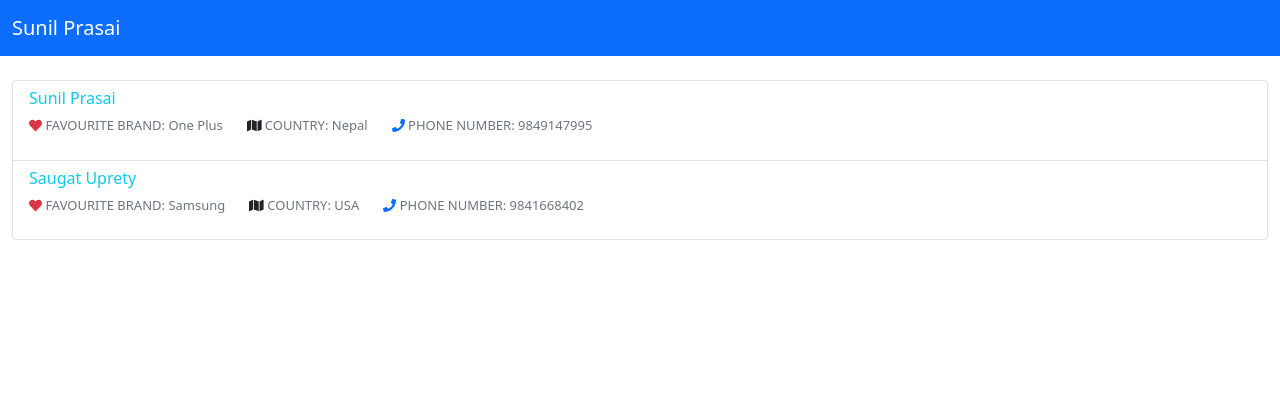
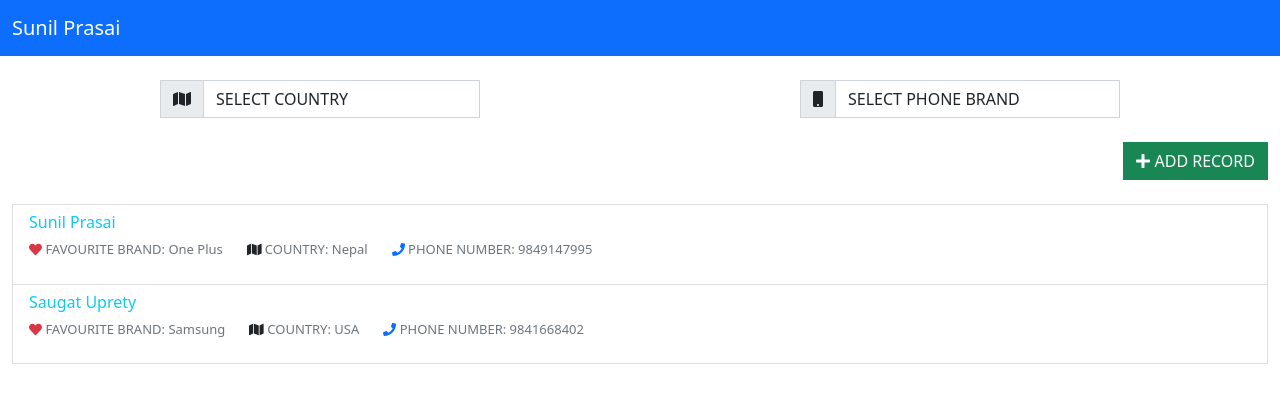
Before and after one commit to sunpra1/introcept-assignment, a React (Create React App) app: page / in a window 1280 px wide. Shown: the top 402 px of the page. Built offline with nearby package versions, Linux system fonts and the light colour scheme.

Commit message:
Filter functionality implemented

```diff
--- /dev/null
+++ b/src/components/pages/Home/Filter.js
@@ -0,0 +1,56 @@
+import { faMap, faMobile, faTimes } from '@fortawesome/free-solid-svg-icons';
+import { FontAwesomeIcon } from '@fortawesome/react-fontawesome';
+import React from 'react';
+
+export default function Filter(props) {
+    const { country, favouritePhoneBrand, selectedCountry, selectedFavouritePhoneBrand, setSelectedCountry, setSelectedFavouritePhoneBrand } = props;
+    function handleChange(e) {
+        switch (e.target.name) {
+            case "phoneBrand":
+                setSelectedFavouritePhoneBrand(e.target.value);
+                break;
+            case "country":
+                setSelectedCountry(e.target.value);
+                break;
+            default:
+                break;
+        }
+    }
+
+    function handleClearSelectedCountry() {
+        setSelectedCountry("0");
+    }
+
+    function handleClearSelectedPhoneBrand() {
+        setSelectedFavouritePhoneBrand("0");
+    }
+
+    return (
+        <div className="col-md-12 d-flex justify-content-around align-items-between my-4">
+            <div className="col-md-3">
+                <div className="input-group">
+                    <label htmlFor="country" className="input-group-text rounded-0"> <FontAwesomeIcon icon={faMap} /> </label>
+                    <select name="country" value={selectedCountry} onChange={handleChange} id="phoneBrand" className="form-control rounded-0">
+                        <option value="0" key="0" disabled>SELECT COUNTRY</option>
+                        {
+                            country.map((element, index) => <option value={element} key={index}>{element}</option>)
+                        }
+                    </select>
+                    {selectedCountry !== "0" && <label className="input-group-text rounded-0 text-danger" onClick={handleClearSelectedCountry}> <FontAwesomeIcon icon={faTimes} /> </label>}
+                </div>
+            </div>
+            <div className="col-md-3">
+                <div className="input-group">
+                    <label htmlFor="phoneBrand" className="input-group-text rounded-0"> <FontAwesomeIcon icon={faMobile} /> </label>
+                    <select name="phoneBrand" value={selectedFavouritePhoneBrand} onChange={handleChange} id="phoneBrand" className="form-control rounded-0">
+                        <option value="0" disabled>SELECT PHONE BRAND</option>
+                        {
+                            favouritePhoneBrand.map((element, index) => <option key={index} value={element}>{element}</option>)
+                        }
+                    </select>
+                    {selectedFavouritePhoneBrand !== "0" && <label className="input-group-text rounded-0 text-danger" onClick={handleClearSelectedPhoneBrand}> <FontAwesomeIcon icon={faTimes} /> </label>}
+                </div>
+            </div>
+        </div>
+    );
+}
--- a/src/components/pages/Home/Home.js
+++ b/src/components/pages/Home/Home.js
@@ -1,15 +1,49 @@
-import React from 'react';
+import React, { useContext, useState } from 'react';
 import NavBar from '../../layout/NavBar';
 import List from './List';
+import Filter from './Filter';
+import { AppContext } from '../../context/App';
+import { FontAwesomeIcon } from '@fortawesome/react-fontawesome';
+import { faPlus } from '@fortawesome/free-solid-svg-icons';
+import { Link } from 'react-router-dom';
 
 export default function Home() {
+
+    const [selectedCountry, setSelectedCountry] = useState("0");
+    const [selectedFavouritePhoneBrand, setSelectedFavouritePhoneBrand] = useState("0");
+
+    var { data } = useContext(AppContext);
+    var country = [];
+    var favouritePhoneBrand = [];
+
+    data.forEach(element => {
+        if (!country.includes(element.country))
+            country.push(element.country);
+        if (!favouritePhoneBrand.includes(element.favouritePhoneBrand))
+            favouritePhoneBrand.push(element.favouritePhoneBrand);
+    });
+
+    if (selectedCountry !== "0") {
+        data = data.filter(element => element.country === selectedCountry);
+    }
+
+    if (selectedFavouritePhoneBrand !== "0") {
+        data = data.filter(element => element.favouritePhoneBrand === selectedFavouritePhoneBrand);
+    }
+
     return (
         <>
             <NavBar />
+            <Filter country={country} favouritePhoneBrand={favouritePhoneBrand} selectedCountry={selectedCountry} setSelectedCountry={setSelectedCountry} selectedFavouritePhoneBrand={selectedFavouritePhoneBrand} setSelectedFavouritePhoneBrand={setSelectedFavouritePhoneBrand} />
             <div className="container-fluid">
                 <div className="row">
+
+                    <div className="col-md-12">
+                        <Link to="/add" className="btn btn-success float-end rounded-0"> <FontAwesomeIcon icon={faPlus} /> ADD RECORD</Link>
+                    </div>
+
                     <div className="col-md-12 my-4">
-                        <List />
+                        <List data={data}  />
                     </div>
                 </div>
             </div>
--- a/src/components/pages/Home/List.js
+++ b/src/components/pages/Home/List.js
@@ -1,16 +1,15 @@
 import React from 'react';
-import { useContext } from 'react/cjs/react.development';
-import { AppContext } from '../../context/App';
 import ListItem from './ListItem';
 
-export default function List() {
+export default function List(props) {
 
-    let { data } = useContext(AppContext);
+    console.log(props);
+    let { data } = props;
 
     return (
-        <div className="list-group">
+        <div className="list-group rounded-0">
             {
-                data.map((item, index) => <ListItem value={data[index]} />)
+                data.map((item, index) => <ListItem key={index} value={data[index]} />)
             }
         </div>
     );
```
